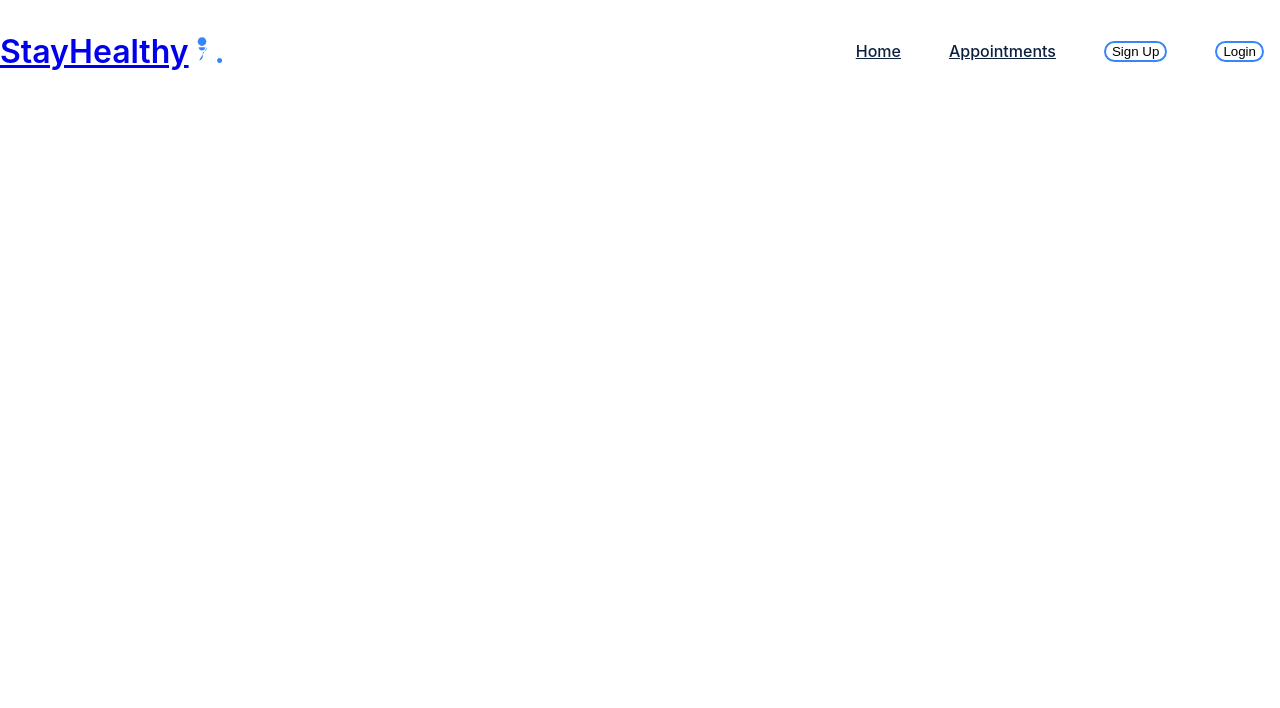
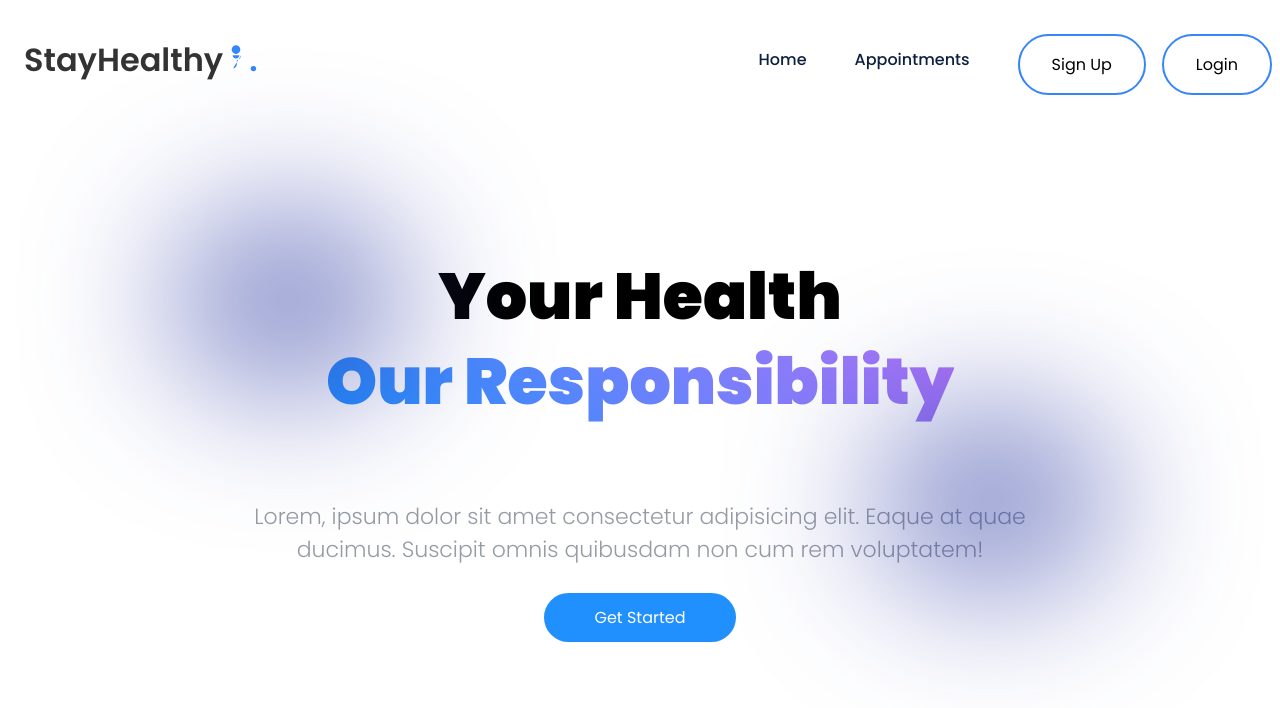
Before and after one commit to TheGoodKevin/test_med_app, a React (Create React App) app: page / in a window 1280 px wide. Shown: the top 708 px of the page. Built offline with nearby package versions, Linux system fonts and the light colour scheme.

Commit message:
Landing Page React Component

```diff
--- a/src/App.js
+++ b/src/App.js
@@ -1,31 +1,19 @@
-// Import necessary modules from React library
 import React from 'react';
+import { BrowserRouter, Routes, Route } from "react-router-dom";
+import Navbar from './Components/Navbar/Navbar';
+import Landing_Page from './Components/Landing_Page/Landing_Page';
 
-// Import components for routing from react-router-dom library
-import { BrowserRouter, Routes, Route } from "react-router-dom";
-
-// Import custom Navbar component
-import Navbar from './Components/Navbar/Navbar';
-
-// Function component for the main App
 function App() {
-
-  // Render the main App component
   return (
     <div className="App">
-        {/* Set up BrowserRouter for routing */}
-        <BrowserRouter>
-          {/* Display the Navbar component */}
-          <Navbar/>
-
-          {/* Set up the Routes for different pages */}
-          <Routes>
-            {/* Define individual Route components for different pages */}
-          </Routes>
-        </BrowserRouter>
+      <BrowserRouter>
+        <Navbar />
+        <Routes>
+          <Route path="/" element={<Landing_Page />} />
+        </Routes>
+      </BrowserRouter>
     </div>
   );
 }
 
-// Export the App component as the default export
 export default App;
--- /dev/null
+++ b/src/Components/Landing_Page/Landing_Page.js
@@ -0,0 +1,38 @@
+import React from "react"; // Importing the necessary modules from React library
+
+import "./LandingPage.css"; // Importing the CSS styles for the Landing_Page component
+
+// Defining the Function component Landing_Page
+const Landing_Page = () => {
+  return (
+    <section className="hero-section"> {/* Creating a section with class name 'hero-section' */}
+      <div>
+        <div data-aos="fade-up" className="flex-hero"> {/* Creating a div with data-aos attribute and class name 'flex-hero' */}
+
+            <h1>
+              Your Health<br/>
+
+              <span className="text-gradient">
+
+                Our Responsibility
+              </span>
+            </h1>
+              <div class="blob-cont"> {/* Creating a div with class name 'blob-cont' */}
+                  <div class="blue blob"></div> {/* Creating a blue blob inside the 'blob-cont' div */}
+              </div>
+              <div class="blob-cont"> {/* Creating another div with class name 'blob-cont' */}
+                  <div class="blue1 blob"></div> {/* Creating a different blue blob inside the second 'blob-cont' div */}
+              </div>
+            <h4>
+              Lorem, ipsum dolor sit amet consectetur adipisicing elit. Eaque at quae ducimus. Suscipit omnis quibusdam non cum rem voluptatem!
+            </h4>
+            <a href="#services"> {/* Creating a hyperlink to jump to the 'services' section */}
+              <button class="button">Get Started</button> {/* Creating a button with class name 'button' */}
+            </a>
+        </div>
+      </div>
+    </section>
+  );
+};
+
+export default Landing_Page; // Exporting the Landing_Page component to be used in other parts of the application
```
